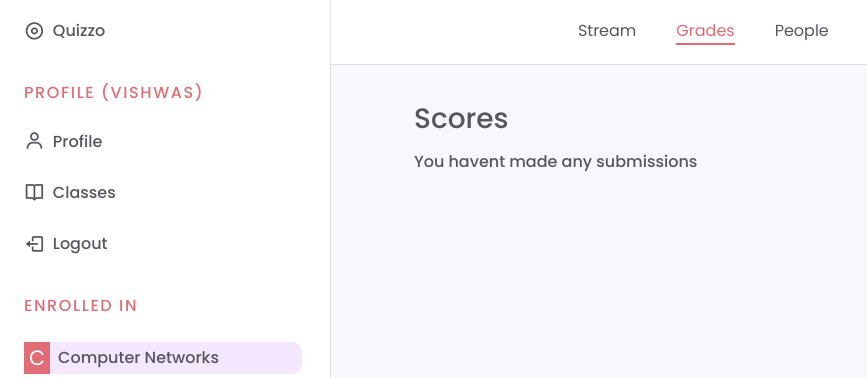
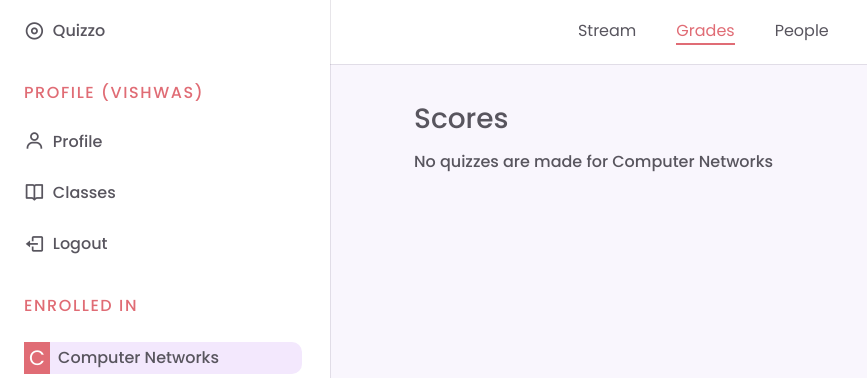
Before and after one commit to VishwasGajawada/Quizzo, a Django app: a page that uses quizapp/templates/quizapp/subject_grades.html in a window 1280 px wide. Shown: the top 378 px of the page, without its empty margins (0-867 px from the left). Run offline with Django 3.2, Linux system fonts and the light colour scheme; a user stored in the database is signed in; data comes from the database, SQL or seed files in the repository; some libraries are stand-ins or nearby versions.

Commit message:
grades edit

```diff
--- a/quizapp/templates/quizapp/subject_grades.html
+++ b/quizapp/templates/quizapp/subject_grades.html
@@ -52,8 +52,11 @@
                 of your answers :
             {% endif %}
             </h3>
-            {% if answers|length == 0 %}
+            {% if user.is_student and answers|length == 0 %}
                 <h6>You havent made any submissions</h6>
+            {% endif %}
+            {% if user.is_teacher and quizzes|length == 0 %}
+                <h6>No quizzes are made for {{subject.name|title}}</h6>
             {% endif %}
             <div class="answers">
                 {% if user.is_student %}
```
